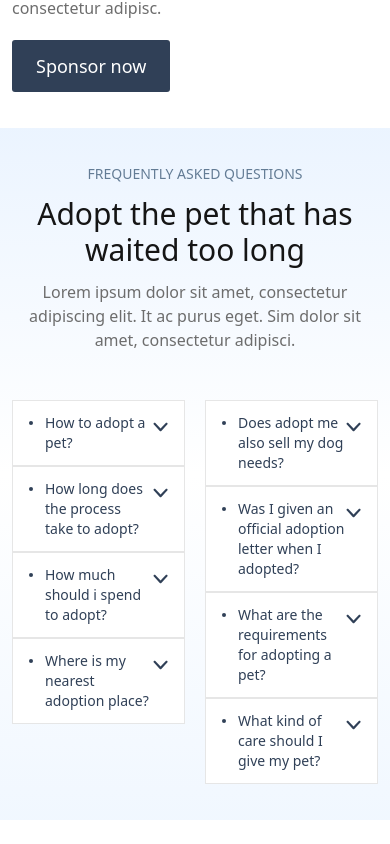
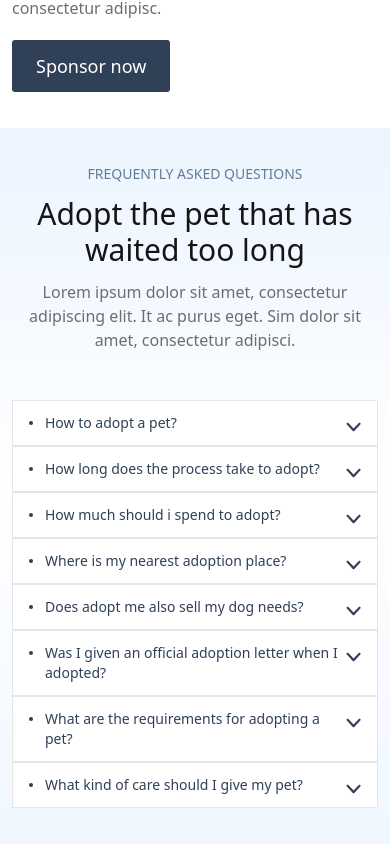
Before and after one commit to anwsaif/adoptme-landing-page, a React (Vite) app: page / in a window 390 px wide. Shown: the part 2596-3440 px from the top of the page. Before the commit the page ends 3416 px from the top, so only its background shows below. Built offline with nearby package versions, Linux system fonts and the light colour scheme.

Commit message:
style: fix some width in Footer

```diff
--- a/src/sections/Footer.jsx
+++ b/src/sections/Footer.jsx
@@ -26,9 +26,9 @@ function Footer() {
           description={'Lorem ipsum dolor sit amet, consectetur adipiscing elit. It ac purus eget. Sim dolor sit amet, consectetur adipisci.'}
           className='items-center text-center'
         />
-        <div className="flex w-full gap-x-5 lg:w-1/2 lg:gap-x-10">
+        <div className="flex w-full flex-col gap-x-5 md:flex-row lg:flex-row lg:gap-x-10">
           {faqs.map((data) => {
-            return <ul className="w-full lg:min-w-[629px]">
+            return <ul className="flex w-full flex-col 2xl:min-w-[629px]">
               {data.map((q) => {
                 return <li>
                   <details>
```
